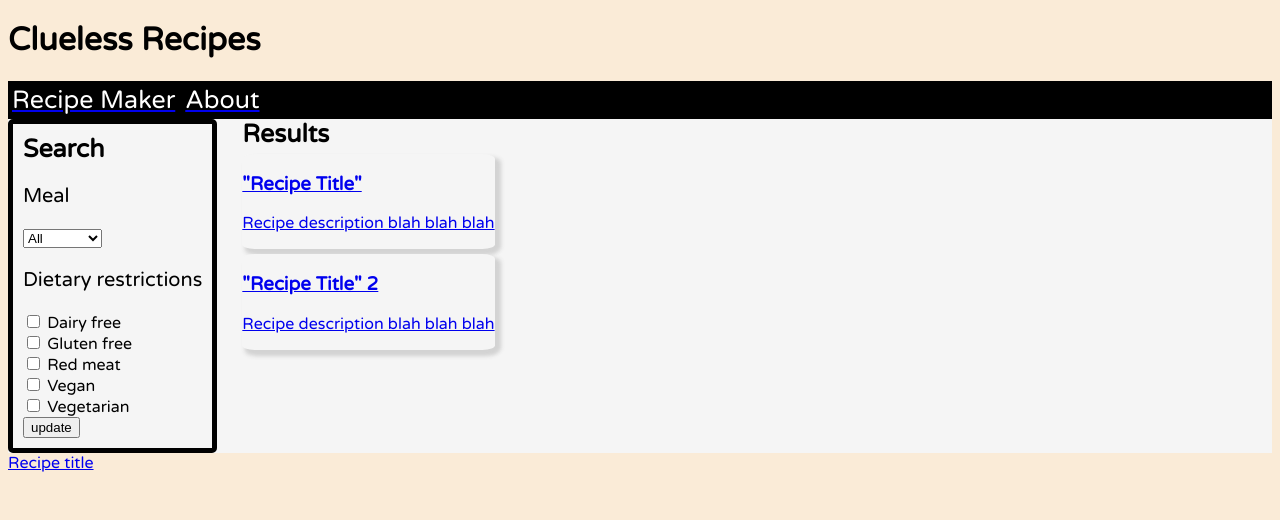
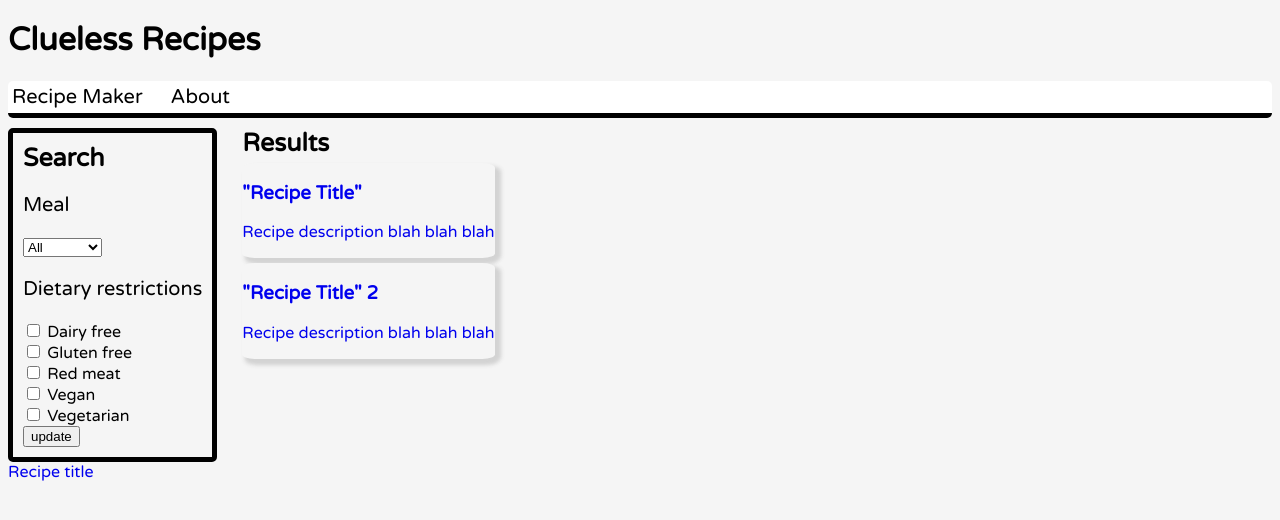
Before and after one commit to clueless-hackathon/clueless_recipes, a plain HTML site: page index.html in a window 1280 px wide. Drawn offline with Linux system fonts and the light colour scheme.

Commit message:
Changed colors of anchor and backgrounds

```diff
--- a/style.css
+++ b/style.css
@@ -8,20 +8,43 @@
 #NavBar{
     display: flex;
     flex-direction: row;
-    gap: 2px;
-    background-color: black;
+    gap: 20px;
+    background-color: white;
+    border-bottom: black 5px solid;
+    border-radius: 5px;
+    margin-bottom: 10px;
 }
+
+
+
+
+a:link{
+    text-decoration: none;
+}
+
+a:visited{
+    text-decoration: none;
+    color: black;
+}
+
+a:hover > *{
+    color: grey;
+}
+
+a:active > *{
+    color: red;
+}
+
 
 .NavBarItem{
     margin: 2px;
     padding: 2px;
-    font-size: 25px;
-    color: white;
-    border-right-color: white;
+    font-size: 20px;
+    color: black;
 }
 
 body{
-    background-color: antiquewhite;
+    background-color: whitesmoke;
     font-family: 'Varela Round', sans-serif;
 
 }
```
